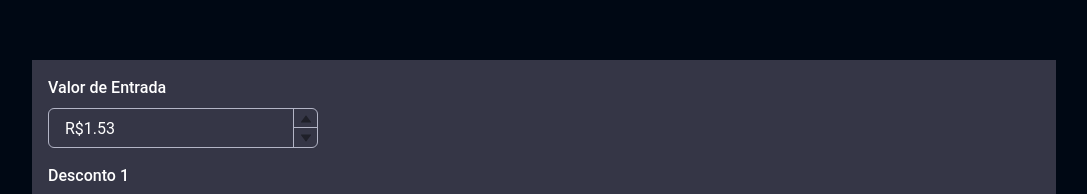
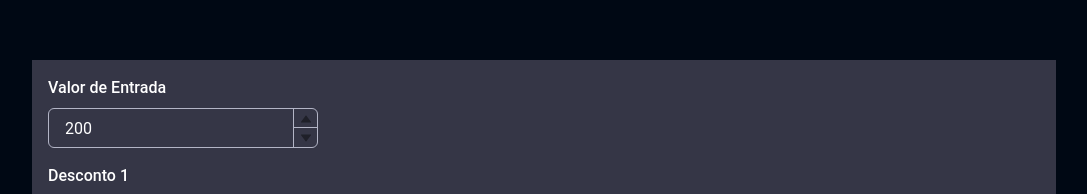
Before and after one commit to luanrem/furniture_discount, a Next.js app: page / in a window 1280 px wide. Shown: the part 112-306 px from the top of the page, without its empty margins (96-1183 px from the left). Built offline with nearby package versions, Linux system fonts and the light colour scheme.

Commit message:
fix input error

```diff
--- a/pages/index.tsx
+++ b/pages/index.tsx
@@ -21,11 +21,6 @@ import {
 import { useState } from "react";
 
 const Home: NextPage = () => {
-  const format = (val: string) => `R$` + val;
-  const parse = (val: string) => val.replace(/^\$/, "");
-
-  const [value, setValue] = useState<Number>(1.53);
-
   return (
     <Flex flexDir="column" w="100vw" h="100vh" align="center" justify="center">
       <Box bg="gray.700" w="80%" p={4} color="white">
@@ -34,11 +29,7 @@ const Home: NextPage = () => {
             <FormControl>
               <FormLabel htmlFor="initialMoney">Valor de Entrada</FormLabel>
               <InputGroup>
-                <NumberInput
-                  onChange={(valueString) => setValue(parse(valueString))}
-                  value={format(String(value))}
-                  max={9000}
-                >
+                <NumberInput defaultValue={200} max={9000}>
                   <NumberInputField />
                   <NumberInputStepper>
                     <NumberIncrementStepper />
```
